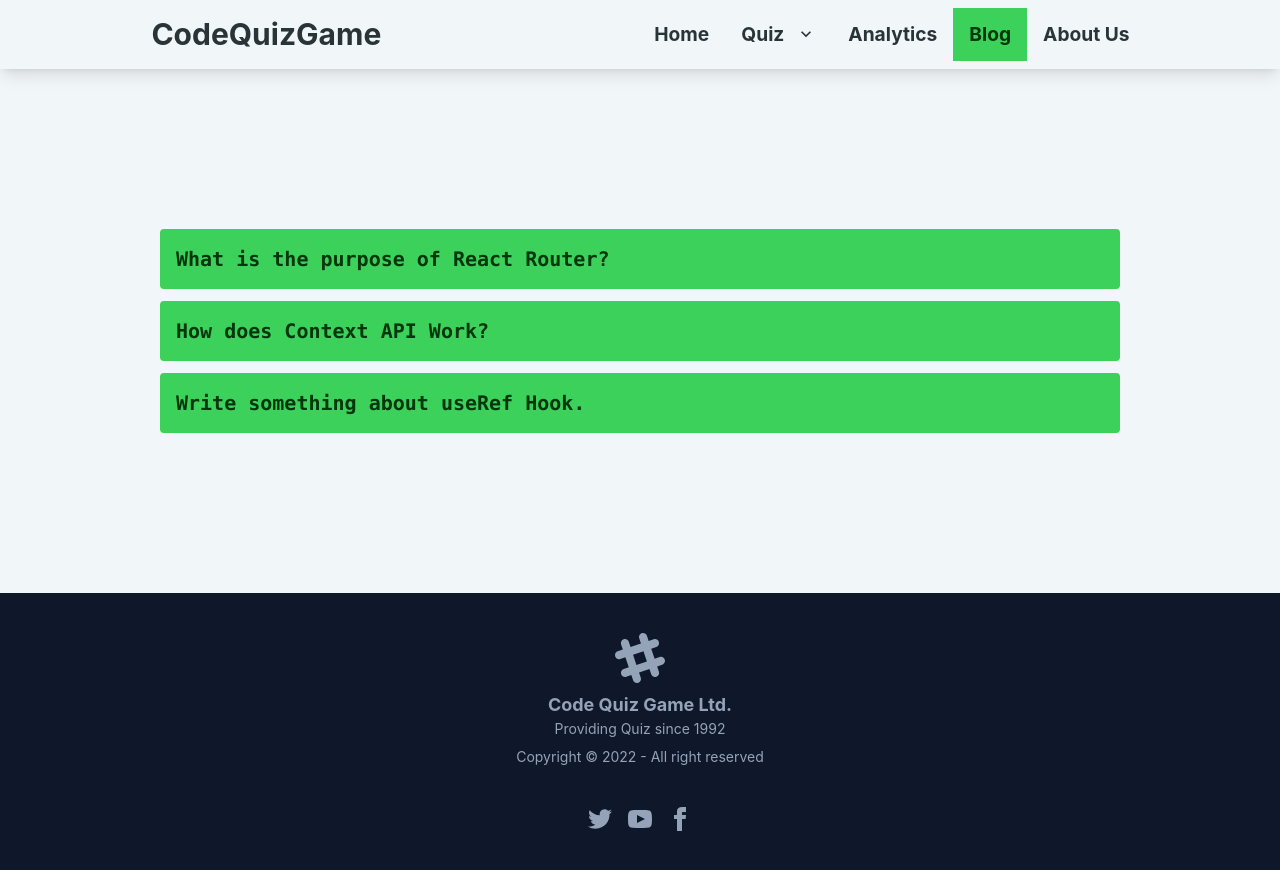
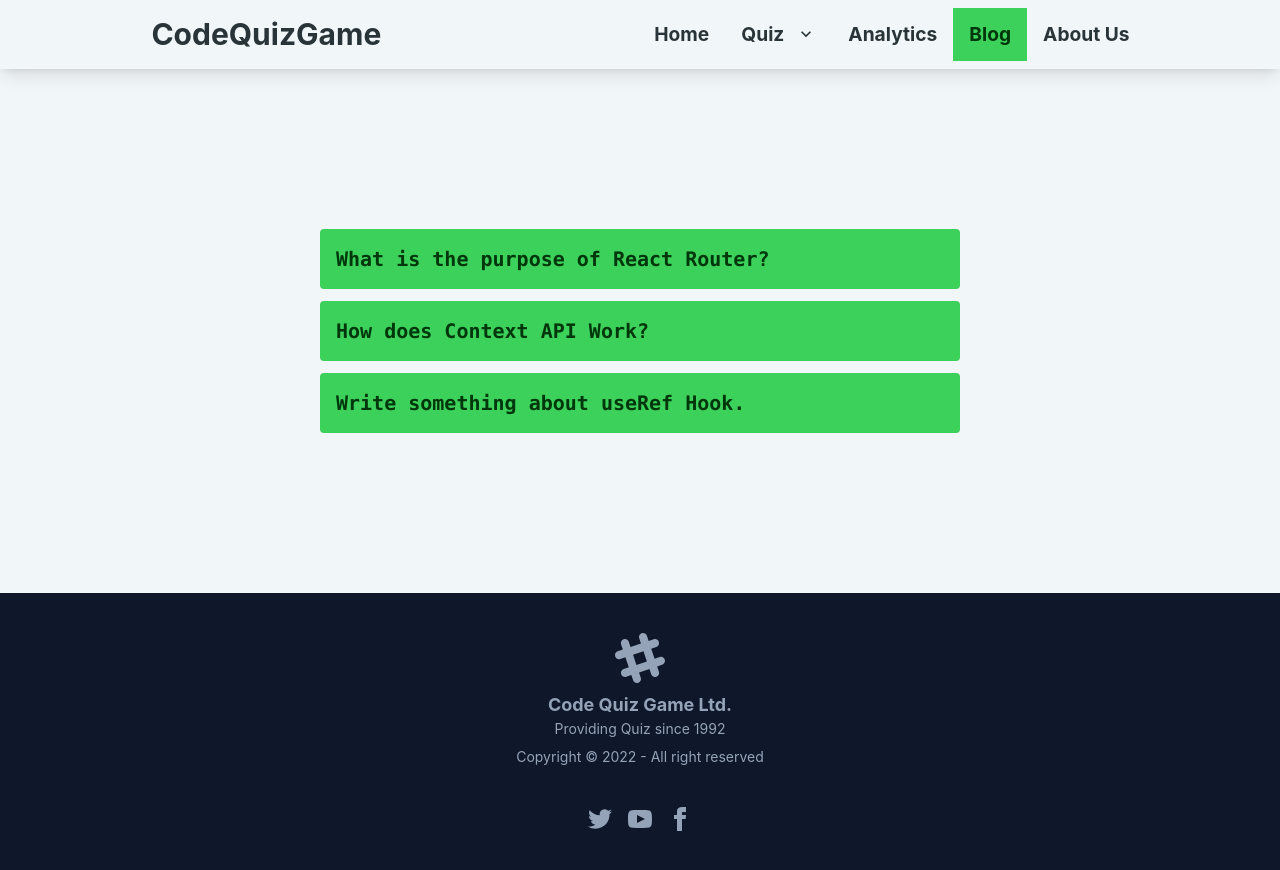
Before and after one commit to khubaibul/booking-bd, a React (Create React App) app: page /blog in a window 1280 px wide. Built offline with nearby package versions, Linux system fonts and the light colour scheme.

Commit message:
9th commit & right/wrong calculation done

```diff
--- a/src/Components/Blog/Blog.js
+++ b/src/Components/Blog/Blog.js
@@ -2,14 +2,14 @@ import React from 'react';
 
 const Blog = () => {
     return (
-        <div className='w-[75%] mx-auto my-40'>
+        <div className='lg:w-[50%] lg:mx-auto my-40 sm:mx-5 md:mx-5'>
             <div className="collapse rounded my-3">
                 <input type="checkbox" className="peer" />
                 <div className="collapse-title bg-primary text-primary-content peer-checked:bg-secondary peer-checked:text-secondary-content">
                     <h2 className='text-xl font-bold font-mono'>What is the purpose of React Router?</h2>
                 </div>
                 <div className="collapse-content bg-primary text-primary-content peer-checked:bg-secondary peer-checked:text-secondary-content">
-                    <p>React create a virtual DOM that is the copy of real DOM tree in JavaScript. So when React needs to change the DOM, it will use the virtual DOM. Then the virtual DOM will try to find the changes by comparing with real DOm. Then update the only changing content. </p>
+                    <p>React Router is a library for routing in React. It enables the navigation among views of various components in a React Application, allow us to change the path without page reloading. And keeps the UI in sync with the URL. By using we can develope Single Page Application (SPA). We can decide which element or component will show in different route.</p>
                 </div>
             </div>
             <div className="collapse rounded my-3">
@@ -18,7 +18,9 @@ const Blog = () => {
                     <h2 className='text-xl font-bold font-mono'>How does Context API Work?</h2>
                 </div>
                 <div className="collapse-content bg-primary text-primary-content peer-checked:bg-secondary peer-checked:text-secondary-content">
-                    <p>React create a virtual DOM that is the copy of real DOM tree in JavaScript. So when React needs to change the DOM, it will use the virtual DOM. Then the virtual DOM will try to find the changes by comparing with real DOm. Then update the only changing content. </p>
+                    First, we need to create a Context API, which we can use to create providers.
+                    Once that's done, we can import the context and use it to create our provider, which we're calling MyProvider. In it, we initialize a state with some values, which we can share via value prop our provider component.
+                    We'll need to import the context again and wrap our component with it which injects the context argument in the component. That's how Context API works.
                 </div>
             </div>
             <div className="collapse rounded my-3">
@@ -27,7 +29,7 @@ const Blog = () => {
                     <h2 className='text-xl font-bold font-mono'>Write something about useRef Hook.</h2>
                 </div>
                 <div className="collapse-content bg-primary text-primary-content peer-checked:bg-secondary peer-checked:text-secondary-content">
-                    <p>React create a virtual DOM that is the copy of real DOM tree in JavaScript. So when React needs to change the DOM, it will use the virtual DOM. Then the virtual DOM will try to find the changes by comparing with real DOm. Then update the only changing content. </p>
+                    <p>The useRef Hook allows you to persist values between renders.It can be used to store a mutable value that does not cause a re-render when updated.useRef() only returns one item. It returns an Object called current.The useRef Hook can also be used to keep track of previous state values.This is because we are able to persist useRef values between renders. </p>
                 </div>
             </div>
         </div>
--- a/src/Components/Option/Option.js
+++ b/src/Components/Option/Option.js
@@ -1,21 +1,28 @@
-import React from 'react';
 import toast, { Toaster } from 'react-hot-toast';
 
 const notifySuccess = () => toast.success('Your Answer Is Right');
 const notifyWrong = () => toast.error('Your Answer Is Wrong');
 
+let rightCount = 0;
+let wrongCount = 0;
 
-const Option = ({ option, correctAnswer, idx }) => {
+const Option = ({ option, correctAnswer, setRightCount, setWrongCount }) => {
     const handleQuizAnswer = selected => {
         if (selected === correctAnswer) {
             <Toaster></Toaster>
             notifySuccess()
+            rightCount = rightCount + 1;
         }
         else {
             <Toaster></Toaster>
             notifyWrong()
+            wrongCount = wrongCount + 1;
         }
+        setRightCount(rightCount);
+        setWrongCount(wrongCount);
     }
+
+
     // ${option === correctAnswer? "bg-green-500" : "bg-red-600"}
     return (
         <div className={`hover:bg-slate-600 bg-slate-400 p-5 border border-slate-700 m-2 rounded-lg `}>
--- a/src/Components/QuizCard/QuizCard.js
+++ b/src/Components/QuizCard/QuizCard.js
@@ -1,4 +1,4 @@
-import React from 'react';
+import React, { useState } from 'react';
 import { NavLink, useLoaderData } from 'react-router-dom';
 import toast, { Toaster } from 'react-hot-toast';
 import { FontAwesomeIcon } from '@fortawesome/react-fontawesome'
@@ -9,6 +9,10 @@ import './QuizCard.css'
 const correctAnswerToast = (correctAnswer) => toast.success(correctAnswer);
 
 const QuizCard = () => {
+
+    const [rightCount, setRightCount] = useState(0);
+    const [wrongCount, setWrongCount] = useState(0);
+
     const quizCard = useLoaderData();
     const { name, logo, total, questions } = quizCard.data;
 
@@ -28,10 +32,11 @@ const QuizCard = () => {
             <div className='question-container lg:grid'>
                 <div className='grid lg:grid-cols-2 md:grid-cols-1 sm:grid-cols-1'>
                     {
-                        questions.map(singleQuestion => {
+                        questions.map((singleQuestion) => {
                             return <div className='flex border lg:m-5 bg-slate-400 p-5 rounded-lg'>
-                                <SingleQuestion key={singleQuestion.id} singleQuestion={singleQuestion} ></SingleQuestion>
-                                <button onClick={() => showCorrectAnswer(singleQuestion.correctAnswer)} className='btn btn-accent btn-sm'>
+                                <SingleQuestion key={singleQuestion.id} singleQuestion={singleQuestion} setRightCount={setRightCount} setWrongCount={setWrongCount}></SingleQuestion>
+                                <button onClick={() => showCorrectAnswer(singleQuestion.correctAnswer)}
+                                    className='btn btn-accent btn-sm'>
                                     <span className='flex items-center justify-center'><FontAwesomeIcon icon={faEye}></FontAwesomeIcon></span>
                                 </button>
                             </div>
@@ -40,8 +45,8 @@ const QuizCard = () => {
                 </div>
                 <div>
                     <div className='ans-calculation bg-slate-400 lg:mt-5 rounded-lg p-5'>
-                        <h4>Correct Answer: 5</h4>
-                        <h4>Wrong Answer: 5</h4>
+                        <h4 className='text-xl font-bold'>Correct Answer: <span className='text-accent font-mono font-bold'>{rightCount}</span></h4>
+                        <h4 className='text-xl font-bold'>Wrong Answer: <span className='text-accent font-mono font-bold'>{wrongCount}</span></h4>
                     </div>
                 </div>
             </div>
--- a/src/Components/SingleQuestion/SingleQuestion.js
+++ b/src/Components/SingleQuestion/SingleQuestion.js
@@ -1,14 +1,12 @@
 import React from 'react';
-import toast, { Toaster } from 'react-hot-toast';
 import { FontAwesomeIcon } from '@fortawesome/react-fontawesome'
 import { faSquare } from '@fortawesome/free-solid-svg-icons'
 import Option from '../Option/Option';
 
 
 
-const SingleQuestion = ({ singleQuestion }) => {
+const SingleQuestion = ({ singleQuestion, setRightCount, setWrongCount }) => {
     const { question, options, correctAnswer } = singleQuestion;
-    const notifySuccess = () => toast.success({});
     const splitQuestion = question.replace(/(<([^>]+)>)/gi, "")
 
 
@@ -19,7 +17,7 @@ const SingleQuestion = ({ singleQuestion }) => {
             </div>
             <div className='grid lg:grid-cols-2'>
                 {
-                    options.map((option, idx) => <Option key={idx} option={option} correctAnswer={correctAnswer}></Option>)
+                    options.map((option, idx) => <Option key={idx} option={option} correctAnswer={correctAnswer} setRightCount={setRightCount} setWrongCount={setWrongCount}></Option>)
                 }
             </div>
         </div>
```
